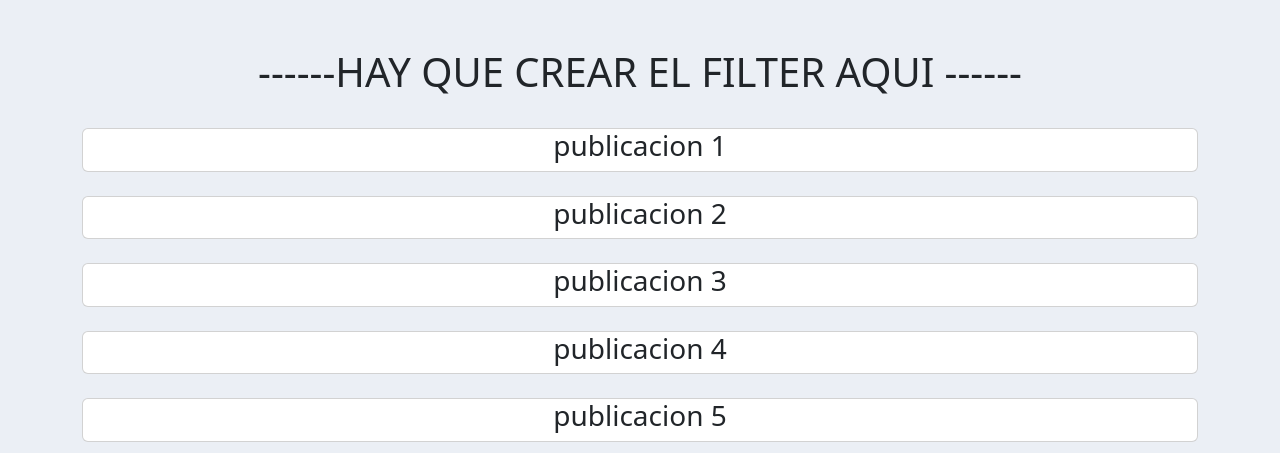
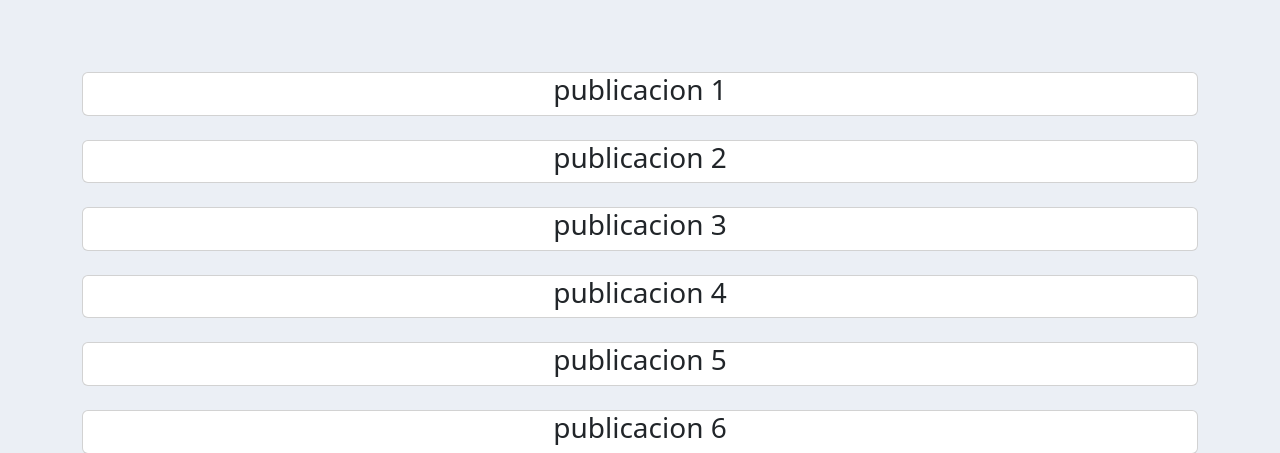
Before and after one commit to julioznava/Proyecto-Recismart, a Django app: page /maspublicaciones/ in a window 1280 px wide. Shown: the part 101-554 px from the top of the page. Run offline with Django 4.2, Linux system fonts and the light colour scheme; some libraries are stand-ins or nearby versions.

Commit message:
modificaciones

```diff
--- a/RecismartAPP/templates/sitio/maspublicaciones.html
+++ b/RecismartAPP/templates/sitio/maspublicaciones.html
@@ -5,7 +5,7 @@
 
 <br>
 <br>
-    <H1 class="text-center">------HAY QUE CREAR EL FILTER AQUI ------</H1>
+    <!--SE DEBE CREAR AQUI UN FILTER DJANGO -->
     <br>
     <div class="container text-center">
         <div class="row">
```
